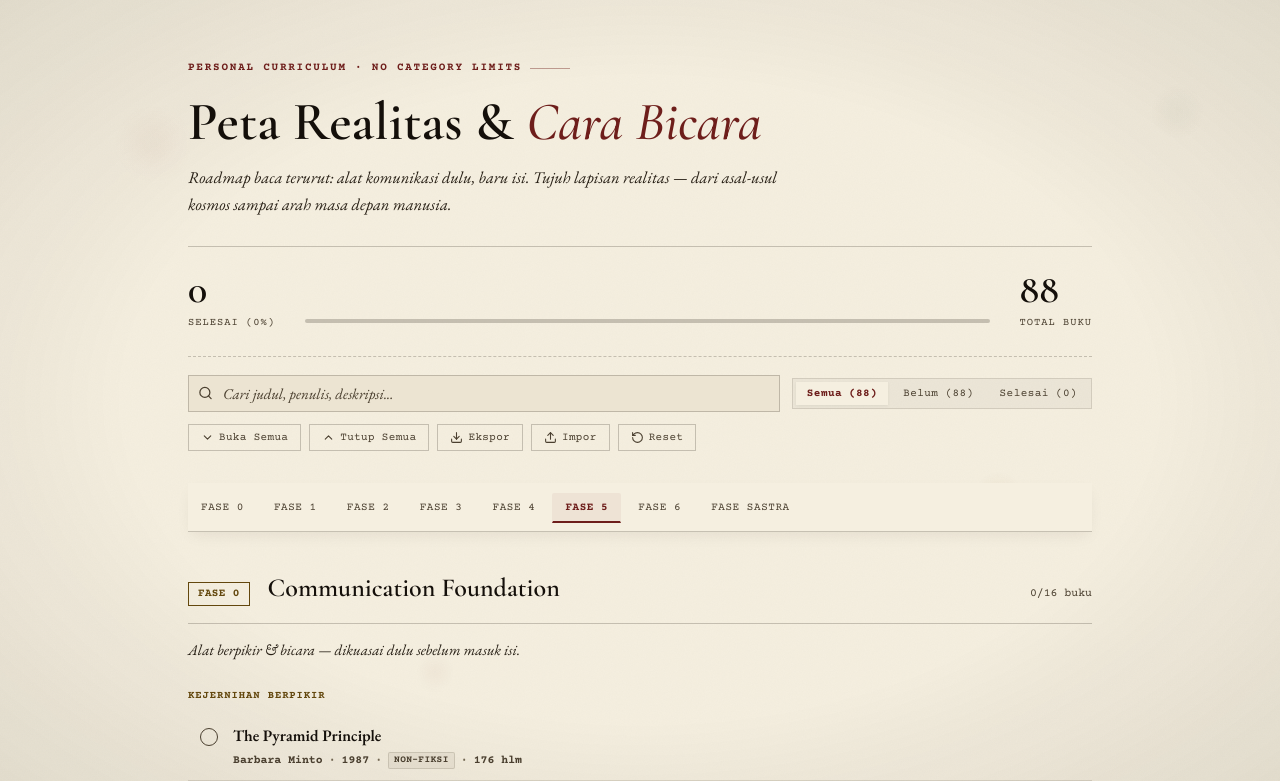
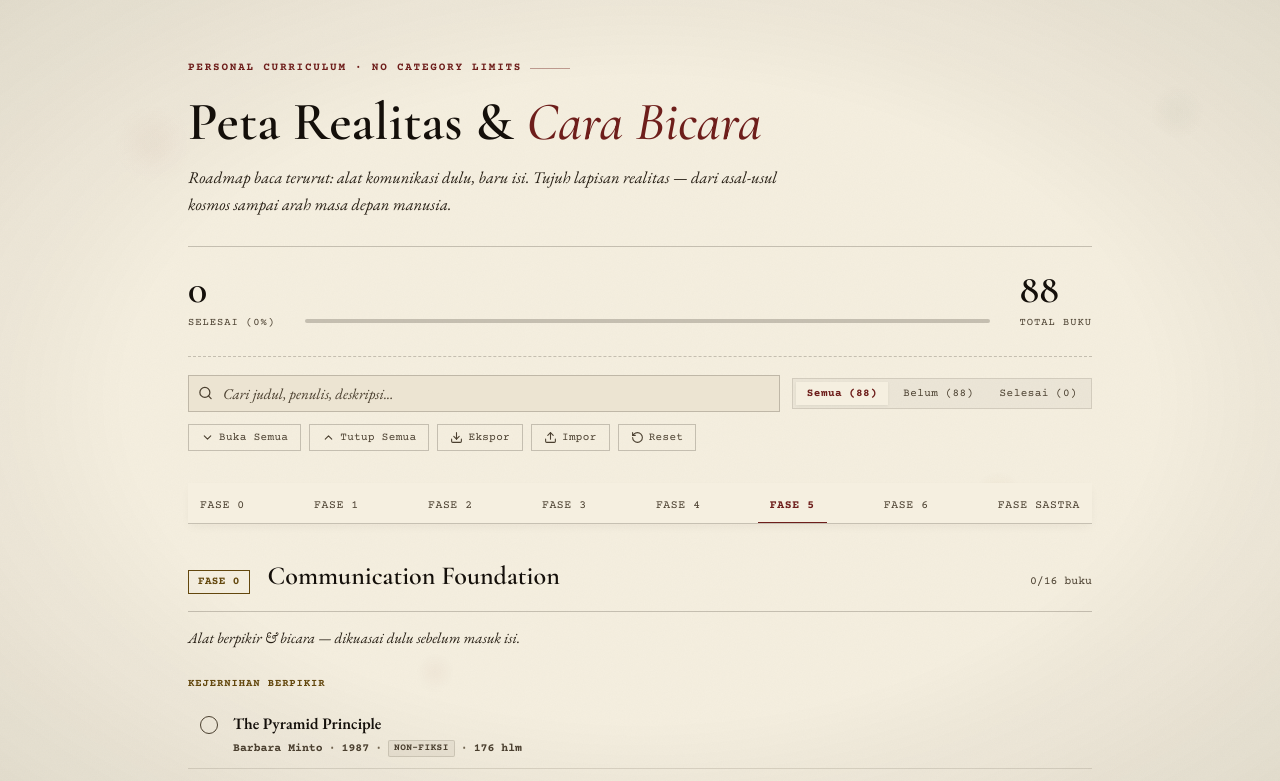
Before and after one commit to muhammadfaza16/silly-davinci, a React (Vite) app: page / in a window 1280 px wide. Shown: the top 781 px of the page. Built offline with nearby package versions, Linux system fonts and the light colour scheme.

Commit message:
fix: redesign phase nav to a clean single-row flat tab bar

```diff
--- a/src/index.css
+++ b/src/index.css
@@ -287,48 +287,54 @@ h1 em {
   top: 0;
   z-index: 20;
   background: var(--paper);
-  padding: 10px 0 0;
-  margin: 24px 0 36px;
-  box-shadow: 0 6px 16px -4px rgba(32, 24, 14, 0.08);
+  padding: 8px 0 0;
+  margin: 20px 0 32px;
   border-bottom: 1px solid var(--rule);
+  box-shadow: 0 4px 10px -2px rgba(44, 36, 24, 0.05);
 }
 
 nav.phasenav {
   display: flex;
-  gap: 4px;
-  flex-wrap: wrap;
   align-items: center;
-  padding-bottom: 8px;
+  overflow-x: auto;
+  scrollbar-width: none;
+  -ms-overflow-style: none;
+  gap: 2px;
+  justify-content: space-between;
+}
+
+nav.phasenav::-webkit-scrollbar {
+  display: none;
 }
 
 nav.phasenav button {
   font-family: 'Courier Prime', monospace;
-  font-size: 11px;
+  font-size: 11.5px;
   letter-spacing: 0.05em;
   color: var(--muted);
   background: transparent;
-  border: 1px solid transparent;
+  border: none;
   border-bottom: 2px solid transparent;
-  padding: 7px 12px;
+  padding: 8px 12px 10px;
   cursor: pointer;
-  transition: all 0.15s ease;
+  transition: color 0.15s ease, border-color 0.15s ease;
   white-space: nowrap;
-  display: flex;
+  display: inline-flex;
   align-items: center;
-  gap: 6px;
-  border-radius: 2px 2px 0 0;
+  gap: 5px;
+  margin-bottom: -1px;
+  flex-shrink: 0;
 }
 
 nav.phasenav button:hover {
   color: var(--ink);
-  background: rgba(32, 24, 14, 0.04);
 }
 
 nav.phasenav button.active {
   color: var(--oxblood);
-  border-bottom-color: var(--oxblood);
-  background: rgba(110, 30, 27, 0.05);
+  border-bottom: 2px solid var(--oxblood);
   font-weight: 700;
+  background: transparent;
 }
 
 nav.phasenav button .badge-dot {
@@ -337,6 +343,7 @@ nav.phasenav button .badge-dot {
   border-radius: 50%;
   background: var(--oxblood);
   display: inline-block;
+  margin-left: 2px;
 }
 
 /* ---------- Phase blocks ---------- */
```
